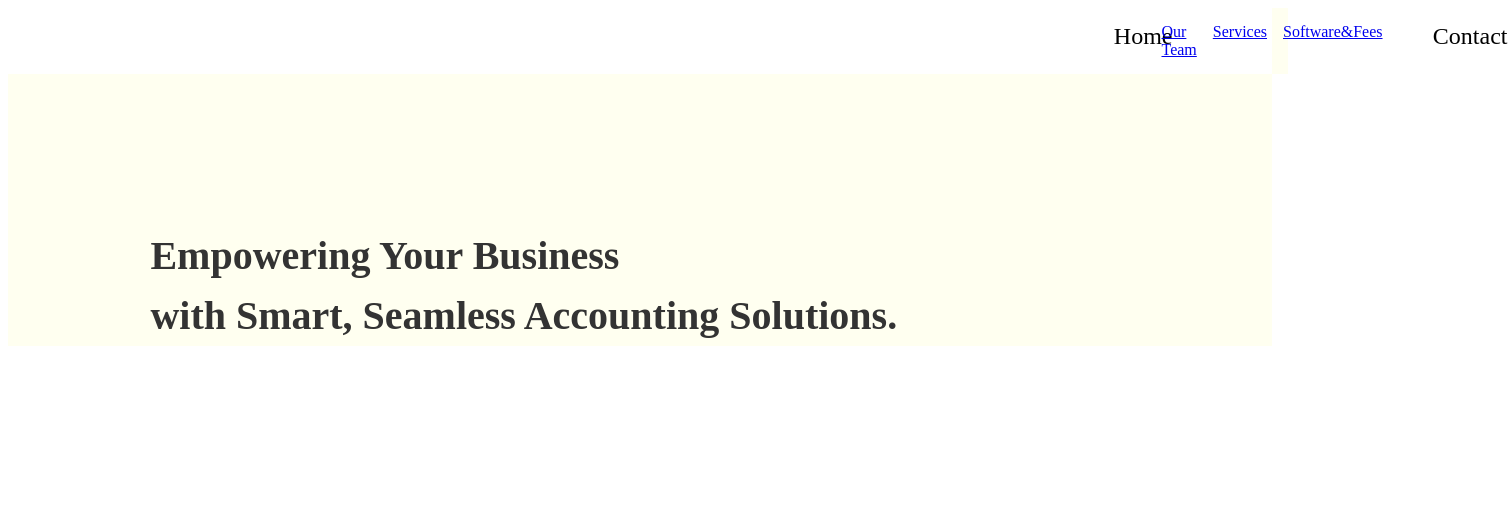
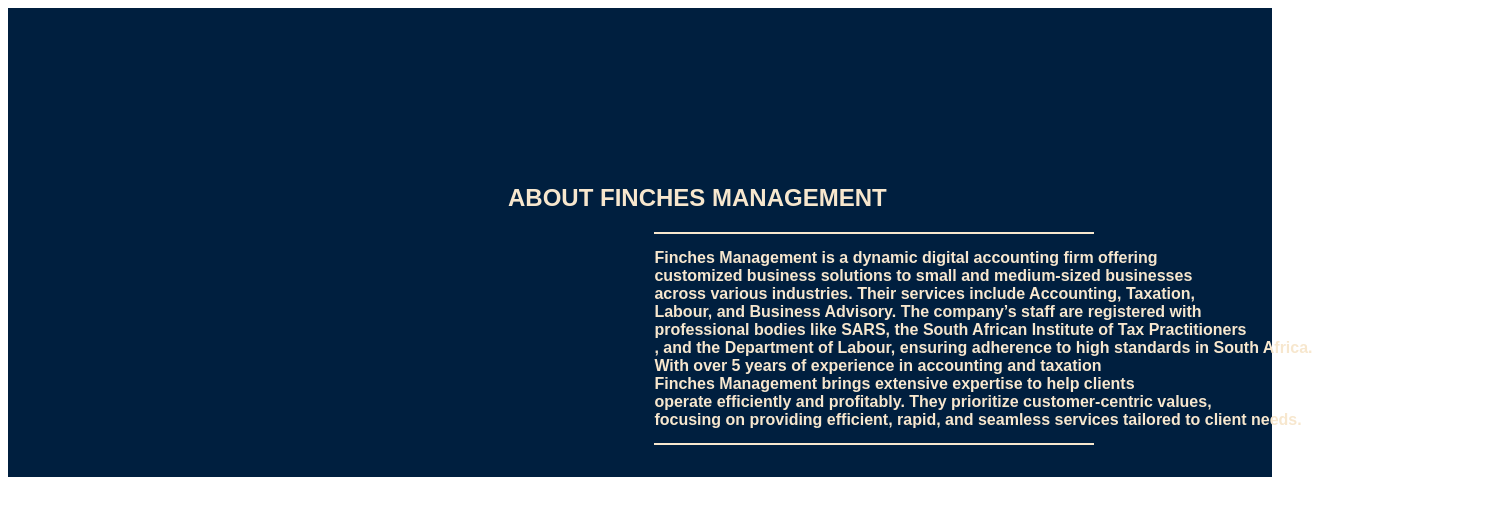
Before and after one commit to montel26/montel26-FinchesAccountants-site, an Angular app: page / in a window 1280 px wide. Shown: the top 516 px of the page, 1508 px wide, since content can reach past the window. Built offline with nearby package versions, Linux system fonts and the light colour scheme.

Commit message:
ix fonts but overrall good

```diff
--- a/src/app/about/about.component.html
+++ b/src/app/about/about.component.html
@@ -1 +1,19 @@
-<p>about works!</p>
+<body>
+    <section class="content-section">
+        <div class="about">
+            <h1>ABOUT FINCHES MANAGEMENT</h1>
+            <p>
+                Finches Management is a dynamic digital accounting firm offering<br>
+                customized business solutions to small and medium-sized businesses<br>
+                across various industries. Their services include Accounting, Taxation, <br>
+                Labour, and Business Advisory. The company’s staff are registered with<br>
+                professional bodies like SARS, the South African Institute of Tax Practitioners<br>
+                , and the Department of Labour, ensuring adherence to high standards in South Africa.<br>
+                With over 5 years of experience in accounting and taxation<br>
+                Finches Management brings extensive expertise to help clients <br>
+                operate efficiently and profitably. They prioritize customer-centric values,<br>
+                focusing on providing efficient, rapid, and seamless services tailored to client needs. <br>
+            </p>
+        </div>
+    </section>
+</body>
--- a/src/app/about/about.component.scss
+++ b/src/app/about/about.component.scss
@@ -1,5 +1,31 @@
-// font color = F7E7CE
+body {
+    color: #F7E7CE;
+    font-family: 'Bert Sans ExtraBold', sans-serif; /* Ensure correct font family */
+    // width: 100%;
+    // height: 70%;
+    margin: 0;
+    padding: 0;
+    font-weight: bold;
+}
 
-body{
-    background-color: #001F3F;
+.content-section {
+    background-color: #001F3F; /* Background color only for the section */
+    padding: 2rem; /* Add padding for the section */
 }
+
+.about {
+    margin-top: 12%;
+    margin-left: 39%;
+    font-weight: bold;
+}
+
+p {
+    border-top: 2px solid #F7E7CE;
+    width: 60%;
+    padding-top: 2%;
+    margin: 0 auto;
+    font-weight: bold;
+    border-bottom: 2px solid #F7E7CE;
+    padding-bottom: 2%;
+    white-space: nowrap;
+}
--- a/src/app/app-routing.module.ts
+++ b/src/app/app-routing.module.ts
@@ -1,11 +1,12 @@
 import { NgModule } from '@angular/core';
 import { RouterModule, Routes } from '@angular/router';
 import { BodyComponent } from './body/body.component';
+import { AboutComponent } from './about/about.component';
 
 const routes: Routes = [
   {
     path:"",
-    component: BodyComponent
+    component: AboutComponent
   }
 ];
 
--- a/src/app/body/body.component.html
+++ b/src/app/body/body.component.html
@@ -4,7 +4,7 @@
 
 <body>
     <div class="centered-text">
-        Empowering Your Business<br />
-        with Smart, Seamless Accounting Solutions.
+        EMPOWERING YOUR BUISNESS<br />
+        WITH SMART, SEAMLESS ACCOUNTING SOLUTIONS.
     </div>
 </body>
--- a/src/app/body/body.component.scss
+++ b/src/app/body/body.component.scss
@@ -15,16 +15,18 @@
   }
 
 .app-navbar{
-    margin-left: 100%;
+    margin-left: 59%;
 }
 .centered-text {
   font-size: 2.5rem; /* Adjust size as needed */
   font-weight: bold;
   text-align: left;
   line-height: 1.5;
-  color: #333; /* Darker color for contrast */
+  color: #001F3F; /* Darker color for contrast */
   padding: 0 1rem;
   margin-top: 12%;
   margin-left: 10%;
-  white-space: nowrap;/* Add padding for some space */
+  white-space: nowrap;
+  font-family: Bert Sans ExtraBold ;
+
 }
--- a/src/app/navbar/navbar.component.html
+++ b/src/app/navbar/navbar.component.html
@@ -1,19 +1,24 @@
 <nav class="navbar">
     <ul class="navbar-nav">
       <li class="nav-item">
-        <a class="nav-link" href="#">Home</a>
+        <!-- <a class="home" href="#">Home</a> -->
+         <p class="home">Home</p>
       </li>
       <li class="nav-item">
-        <a class="nav-item" href="#">Our Team</a>
+        <!-- <a class="team" href="#">Our Team</a> -->
+         <p>Our Team</p>
       </li>
       <li class="nav-item">
-        <a class="nav-item" href="#">Services</a>
+        <!-- <a class="services" href="#">Services</a> -->
+         <p>Services</p>
       </li>
       <li class="nav-item">
-        <a class="nav-item" href="#">Software&Fees</a>
+        <!-- <a class="Software" href="#">Software&Fees</a> -->
+         <p>Software&Fees</p>
       </li>
       <li class="nav-item">
-        <a class="nav-link" href="#">Contact</a>
+        <!-- <a class="Contact" href="#">Contact</a> -->
+         <p>Contact</p>
       </li>
     </ul>
   </nav>
--- a/src/app/navbar/navbar.component.scss
+++ b/src/app/navbar/navbar.component.scss
@@ -1,8 +1,8 @@
 .navbar {
   background-color: #FFFFF0; /* Ivory background */
-    padding: 0.5rem;           /* Keep the padding small */
+  padding: 0.5rem;
   display: flex;
-    justify-content: center;   /* Center content horizontally */
+  justify-content:center;   /* Center content horizontally */
   align-items: center;       /* Center content vertically */
   min-height: 50px;          /* Maintain a minimal height */
 
@@ -12,6 +12,13 @@
     margin: 0;               /* Remove any default margin */
   }
 
+  .home{
+    color:#4169E1;
+  }
+  p{
+    font-family: Bert Sans ExtraBold ;
+    color: #001F3F;
+  }
   .navbar-nav {
     list-style: none;
     display: flex;
@@ -21,15 +28,16 @@
 
     .nav-item {
       display: inline;
-
+      margin-left: 5%;
+      white-space: nowrap;
     }
 
-      .nav-link {
-        text-decoration: none;
-        color: #000;           /* Black text color */
-        padding: 0;
-        margin-left: 46%;            /* Remove padding */
-        font-size: 1.5rem;     /* Increase text size for the links */
+    // .nav-link {
+    //   text-decoration: none;
+    //   color: #000000;           /* Change text color to black */
+    //   font-family: 'Bert Sans ExtraBold', sans-serif;  /* Apply the custom font */
+    //   padding: 0;
+    //   font-size: 1.5rem;        /* Increase text size for the links */
+    // }
   }
 }
-  }
```
Lines whose indentation alone changed are shown as unchanged.
